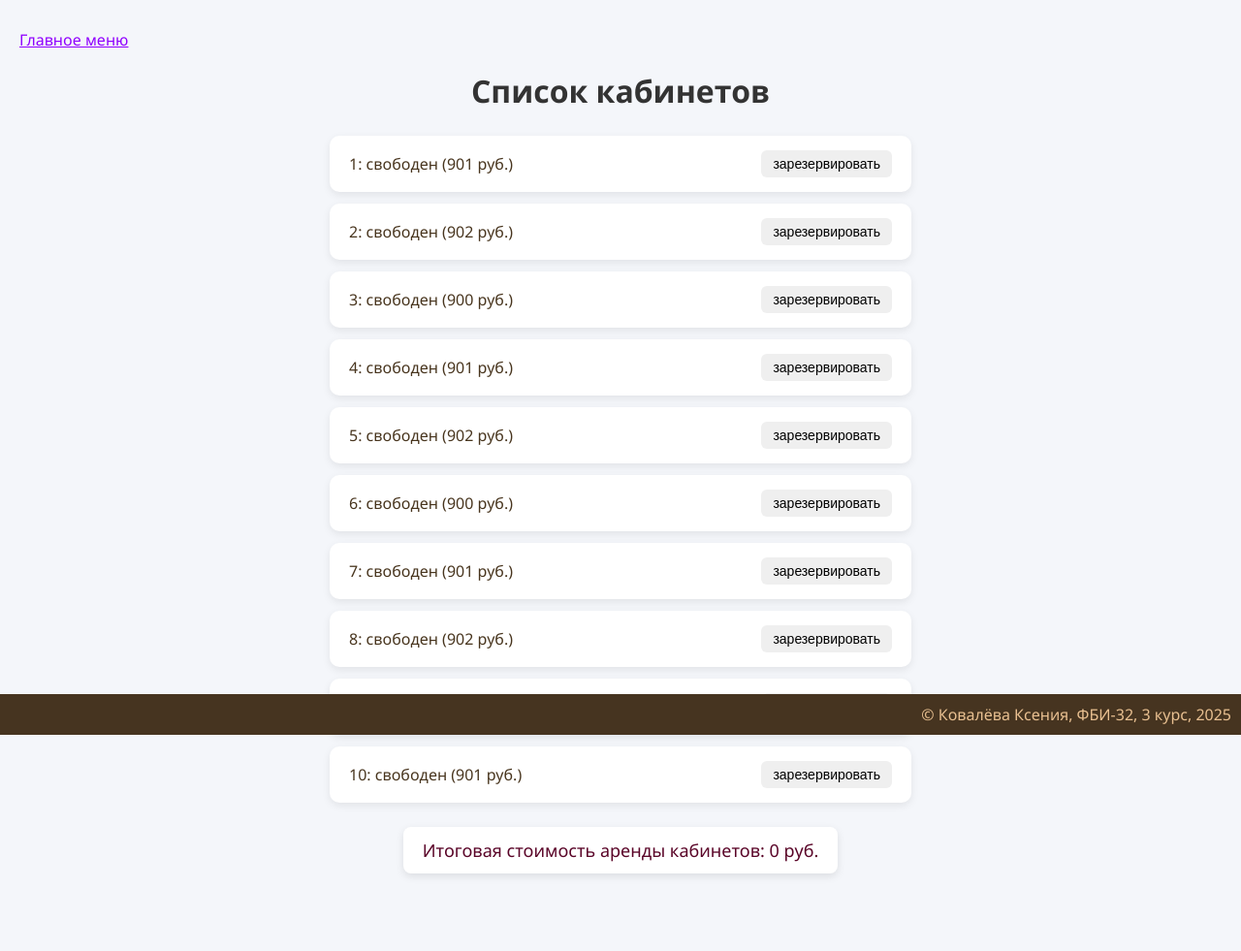
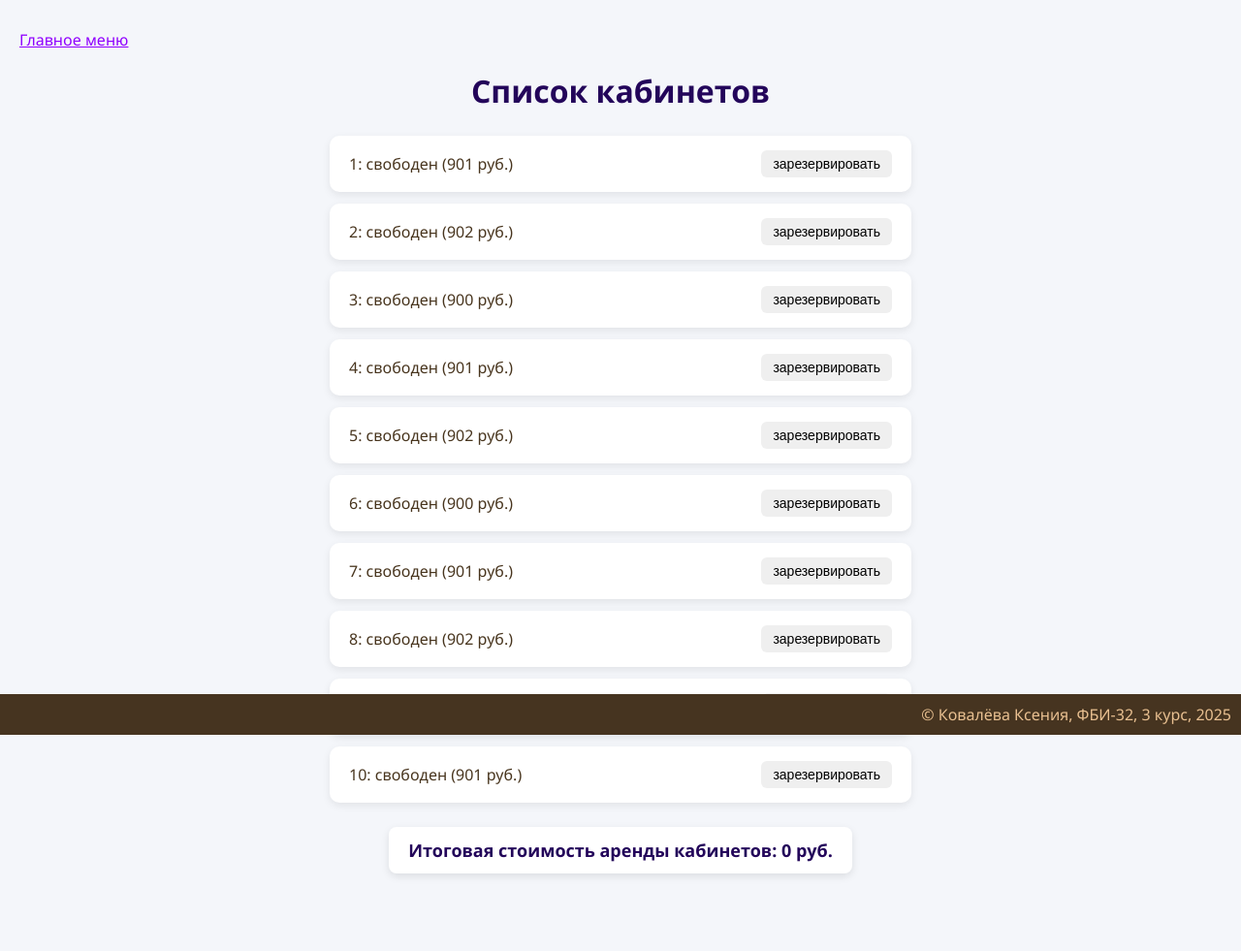
Before and after one commit to ksennnn/web-back-labs, a Flask app: page /lab6/ in a window 1280 px wide. Shown: the part 42-1023 px from the top of the page at 97% size. Run offline with Flask 3, Linux system fonts and the light colour scheme.

Commit message:
Правки стилей

```diff
--- a/templates/lab6/lab6.html
+++ b/templates/lab6/lab6.html
@@ -149,7 +149,7 @@ document.addEventListener('DOMContentLoaded', function() {
     h1 {
         text-align: center;
         margin-top: 20px;
-        color: #333;
+        color: #23055a;
     }
 
     #office-list {
@@ -192,7 +192,8 @@ document.addEventListener('DOMContentLoaded', function() {
         width: fit-content;
         border-radius: 8px;
         box-shadow: 0 3px 8px rgba(0,0,0,0.1);
-        color: #5a0528;
+        color: #23055a;
+        font-weight: bold;
         font-size: 18px;
     }
 </style>
```
